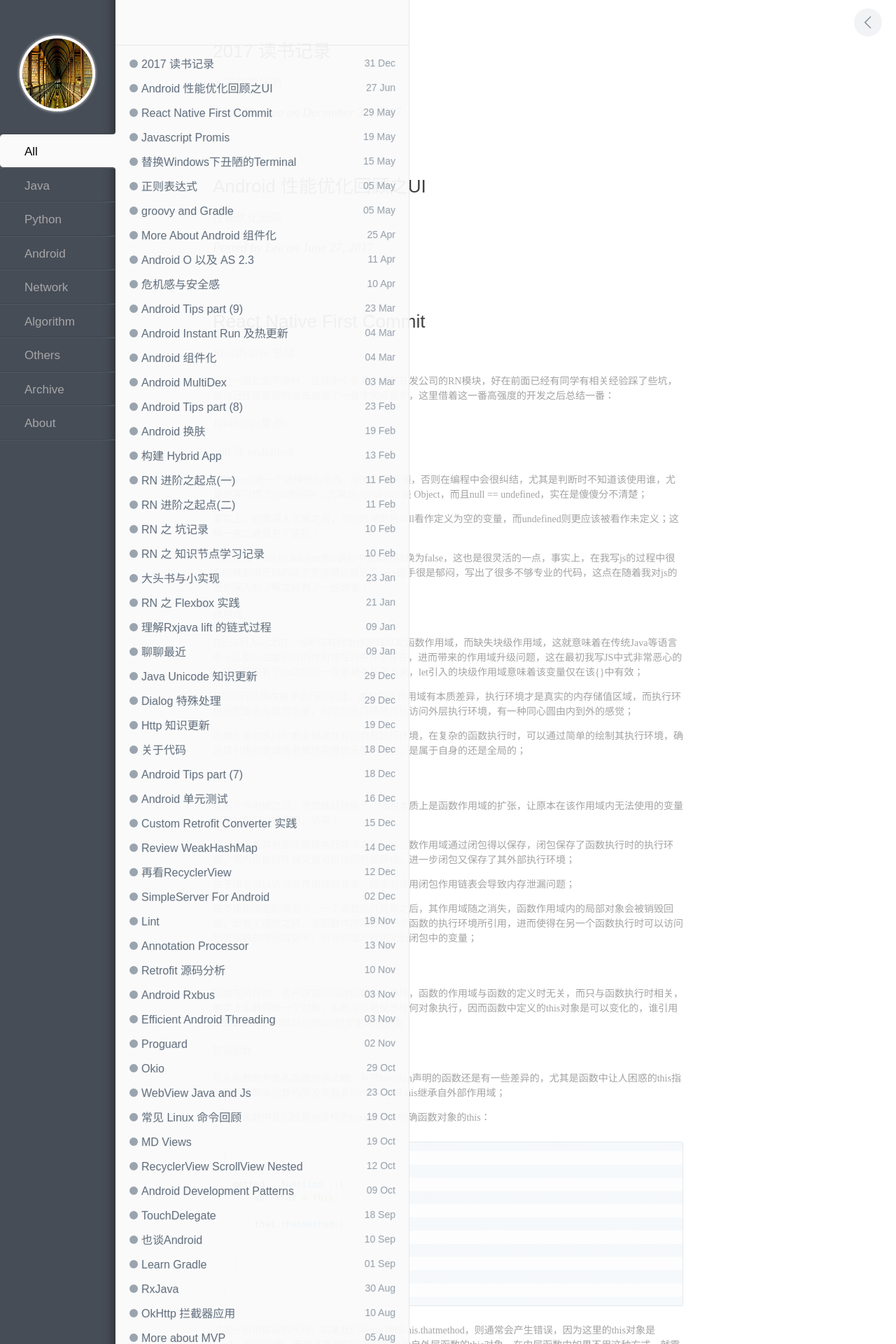
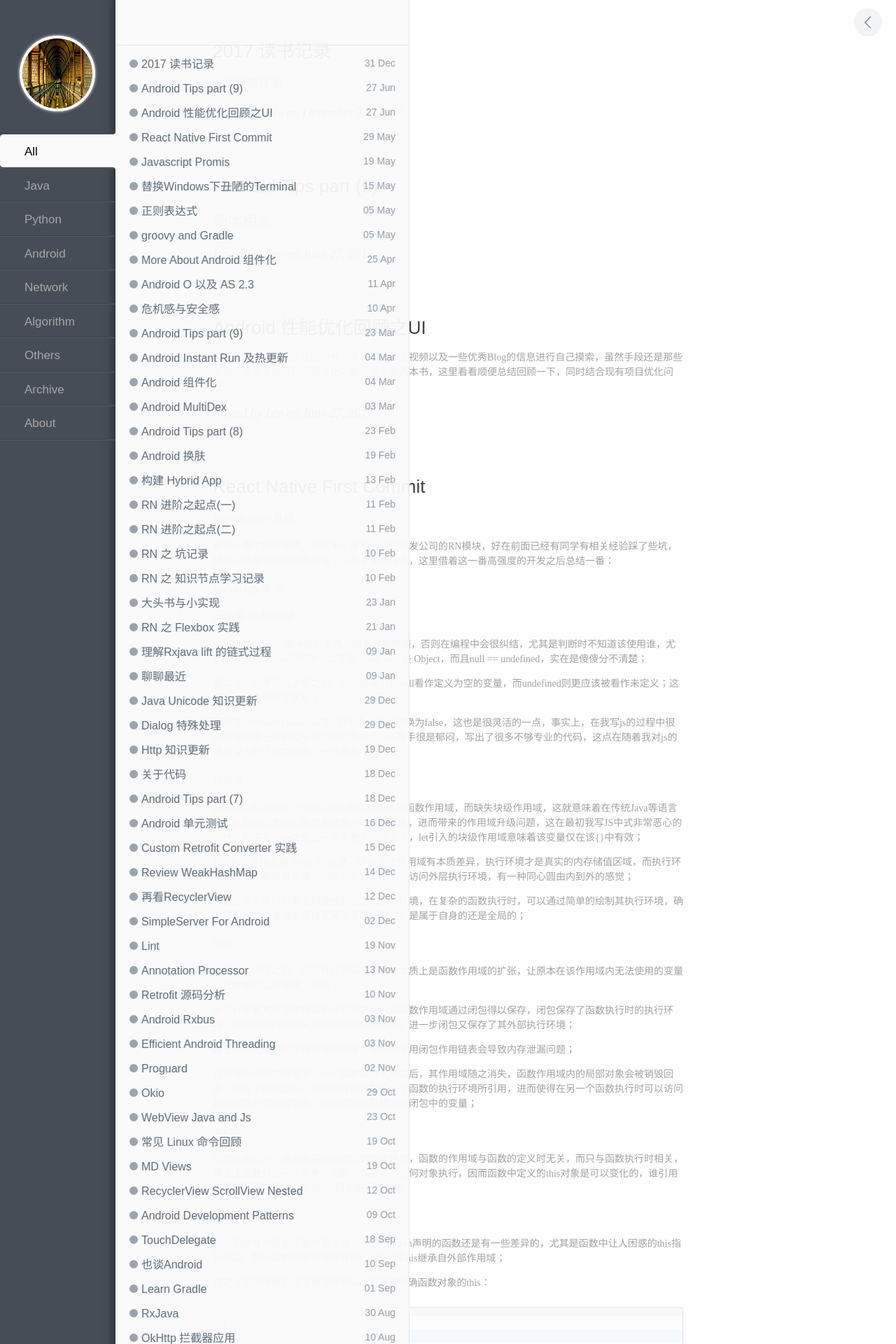
Before and after one commit to enlipan/enlipan.github.io, a Jekyll site: the page built from index.html, in a window 1280 px wide. Shown: the top 1920 px of the page at 70% size. Built offline with Jekyll 4.4.1, drawn with Linux system fonts in a browser that asks for light colours; nearby versions of some CDN libraries; the list of posts is cut into pages by our own code; comment, search, counter and statistics services are not loaded; some of the changed lines change nothing that is shown; some of the changed text lies outside the part shown.

Commit message:
post pages android tips 9

```diff
--- a/_posts/2017-06-27-android-performance-review-ui.md
+++ b/_posts/2017-06-27-android-performance-review-ui.md
@@ -4,6 +4,8 @@
 category: android
 keywords: [improvement,android,UI]
 ---
+
+在15年最初做性能优化的时候，大多是看官方视频以及一些优秀Blog的信息进行自己摸索，虽然手段还是那些手段，但是总觉得知识碎片化，最近发现额两本书，这里看看顺便总结回顾一下，同时结合现有项目优化问题：
 
 ### 性能优化回顾
 
@@ -29,8 +31,6 @@
 UI线程负荷过重，以及数据处理导致CPU负荷高，进而导致主线程无法获取CPU时间片
 
 内存问题导致频繁GC，从而引起卡顿
-
-
 
 
 ### View的测量绘制相关
@@ -60,9 +60,22 @@
 * Hierachy View  - tools -android Device
 
 
+### Systrace
+
+UI性能分析工具：可以结合CPU信息，磁盘活动，线程信息等综合生成用于定位绘制缓慢亦或UI卡顿相关问题的trace报告
+
+快捷键：
+
+* A  时间片向前移动
+* D  时间片向后移动
+* S  缩小
+* W  放大
+
 #### TraceView
 
 函数调用过程分析工具：
+
+TraceView的timeline区间生成了各个线程的函数执行时间线，而在Profile区间则对应着函数的执行时间所占用Cpu以及函数内部调用函数信息等综合信息，非常全面，一般通过这一工具我们可以精确找到UI线程中的实际占用资源的函数，进而精准优化UI问题
 
 生成方式：
 
@@ -70,16 +83,7 @@
 
 * DDMS生成- 方便，但定位不精确
 
-### Systrace
 
-UI性能分析工具：
-
-快捷键：
-
-* A  时间片向前移动
-* D  时间片向后移动
-* S  缩小
-* W  放大
 
 
 
@@ -97,7 +101,10 @@
 
 [Hierarchy Viewer](https://developer.android.com/studio/profile/hierarchy-viewer.html#start)
 
+[Systrace](https://developer.android.com/studio/profile/systrace.html#analysis)
 
+[TraceView](https://developer.android.com/studio/profile/traceview.html)
 
+《Android 性能优化》
 
-systrace
+《Android 性能优化最佳实践》
--- /dev/null
+++ b/_posts/2017-06-27-android-tips-9.md
@@ -0,0 +1,112 @@
+---
+layout: post
+title:  Android Tips part (9)
+category: android
+keywords: [improvement,android,java]
+---
+
+## 脚本相关
+
+### Bash  - bash: [: missing `]'
+
+[] 内部变量的空格问题
+
+### Bash - 变量未定义
+
+bash中变量定义时=前后不能有空格
+
+`a = value`  # 不合法
+
+`a=value` # 合法
+
+
+### bash 处理手动输入的问题
+
+bash中利用 expect
+
+{% highlight bash%}
+
+#! /usr/bin/expect
+spawn jarsigner ... # actual command here
+expect "Enter Passphrase for keystore: "
+send "jar_password\r"
+
+{% endhighlight %}
+
+
+python同样有类似模块 pexpect,需要注意的是 send与sendline的差异问题，send不带回车，而大多数交互输入是以回车换行为结束符
+
+###  python 脚本 2.7中的各种中文编码问题
+
+原则： unicode 与 utf-8 之间转换
+
+在内存中使用unicode通用万国码，而在输出时使用变长码utf8：
+
+
+[字符串和编码 - python2.7](http://www.liaoxuefeng.com/wiki/001374738125095c955c1e6d8bb493182103fac9270762a000/001386819196283586a37629844456ca7e5a7faa9b94ee8000)
+
+[谈谈Unicode编码](http://www.pythonclub.org/python-basic/encode-detail)
+
+[Python 编码转换](http://www.jianshu.com/p/53bb448fe85b)
+
+
+
+## RN
+
+### RN 0.43 Bug - evaluating 'props[registrationName]'
+
+[issue](https://github.com/facebook/react-native/issues/12905)
+
+
+### RN 0.43 Bug FlateList 以及SectionList滚动后点击事件Block
+
+[issue](https://github.com/facebook/react-native/issues/12884)
+
+
+### onEndReach 自动被触发
+
+利用条件过滤，默认该触发条件为false，当首页数据下拉完成之后，根据数据状态开启该条件
+
+[StackOverFlow](https://stackoverflow.com/questions/41178436/react-native-onendreached-always-fire-when-1st-row-is-rendered
+)
+
+### RN props VS state
+
+[props vs state](https://github.com/uberVU/react-guide/blob/master/props-vs-state.md)
+
+### RN iOS 图片展示问题
+
+iOS中 img 中图片链接为 http时可能无法不展示
+
+### React refs 属性
+
+[组件的refs](https://react-cn.github.io/react/docs/more-about-refs.html)
+
+### RN 首页白屏优化
+
+
+[首页白屏优化](https://github.com/cnsnake11/blog/blob/master/ReactNative%E5%BC%80%E5%8F%91%E6%8C%87%E5%AF%BC/ReactNative%E5%AE%89%E5%8D%93%E9%A6%96%E5%B1%8F%E7%99%BD%E5%B1%8F%E4%BC%98%E5%8C%96.md)
+
+[React Native 启动白屏问题解决教程](https://github.com/crazycodeboy/RNStudyNotes/blob/master/React%20Native%20%E9%97%AE%E9%A2%98%E5%8F%8A%E8%A7%A3%E5%86%B3%E6%96%B9%E6%A1%88%E5%90%88%E9%9B%86/React%20Native%20%E5%90%AF%E5%8A%A8%E7%99%BD%E5%B1%8F%E9%97%AE%E9%A2%98%E8%A7%A3%E5%86%B3%E6%95%99%E7%A8%8B/React%20Native%20%E5%90%AF%E5%8A%A8%E7%99%BD%E5%B1%8F%E9%97%AE%E9%A2%98%E8%A7%A3%E5%86%B3%E6%95%99%E7%A8%8B.md)
+
+[去哪儿RN首页优化](http://ymfe.tech/blog/2017-01-17-QRN%E9%A6%96%E5%B1%8F%E5%8A%A0%E8%BD%BD%E9%80%9F%E5%BA%A6%E4%BC%98%E5%8C%96/)
+
+## 开源库
+
+* 对于开源库的应用需要有足够的重视，不可具有随意性，通常大公司会在确定需要的开源库基础上通过forck源码，独立演化分支，如大多数公司的RN框架演化
+
+* 在开源库的使用过程中，通常我们需要使用桥接层，以便于落地项目使用，防止开源库的更改而导致项目代码的大片更改；
+
+* 随意的使用三方库，导致项目代码被污染
+
+## ADB
+
+### 启动页面
+
+`adb -s BH90 14JA09 shell am start -n com.reactnative/.MainActivity`
+
+### RN 中的快捷键
+
+`alias rnrefresh='adb shell input keyevent 82'`
+
+`lsof -n -i4TCP:8081`
```
